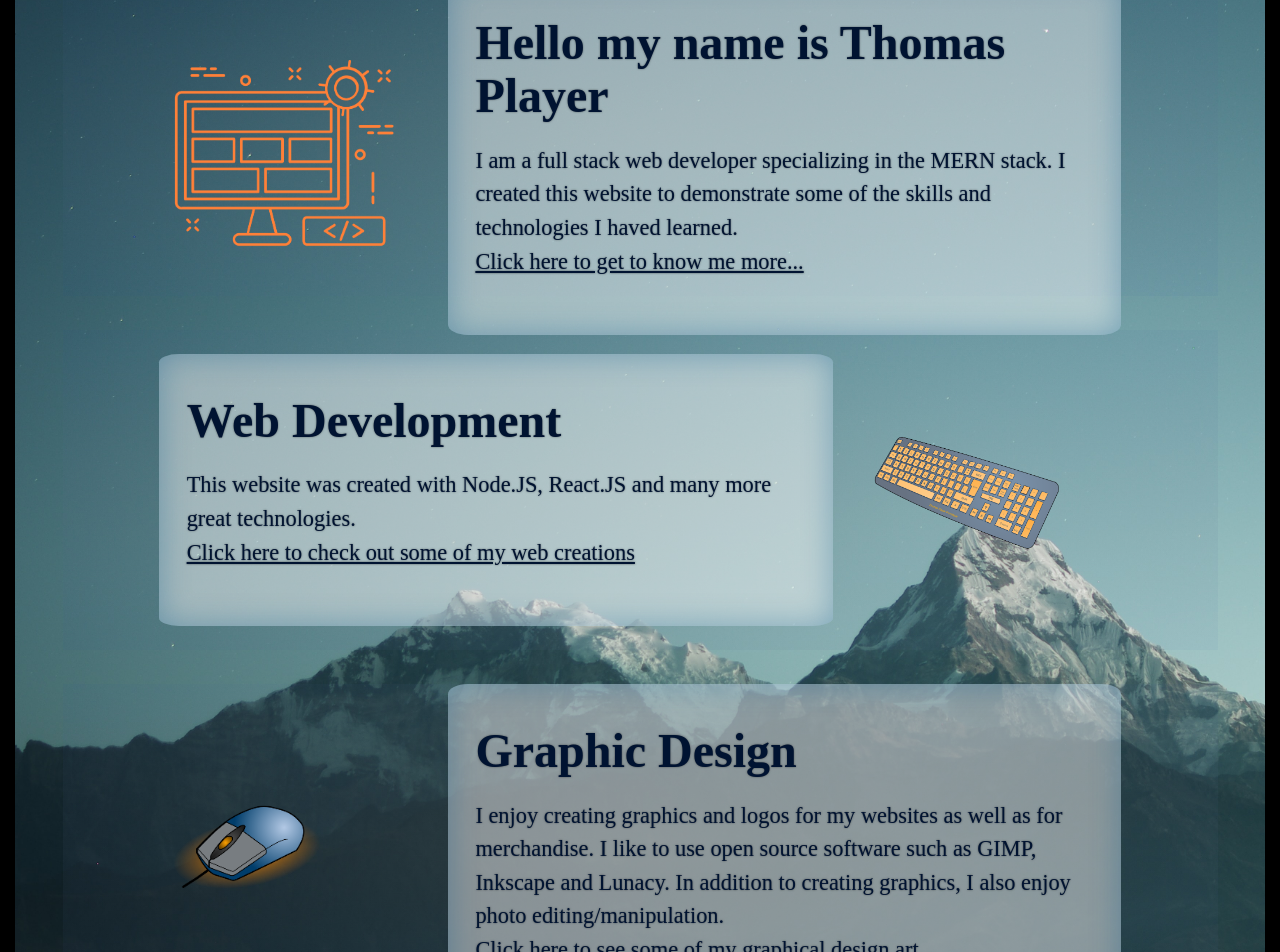
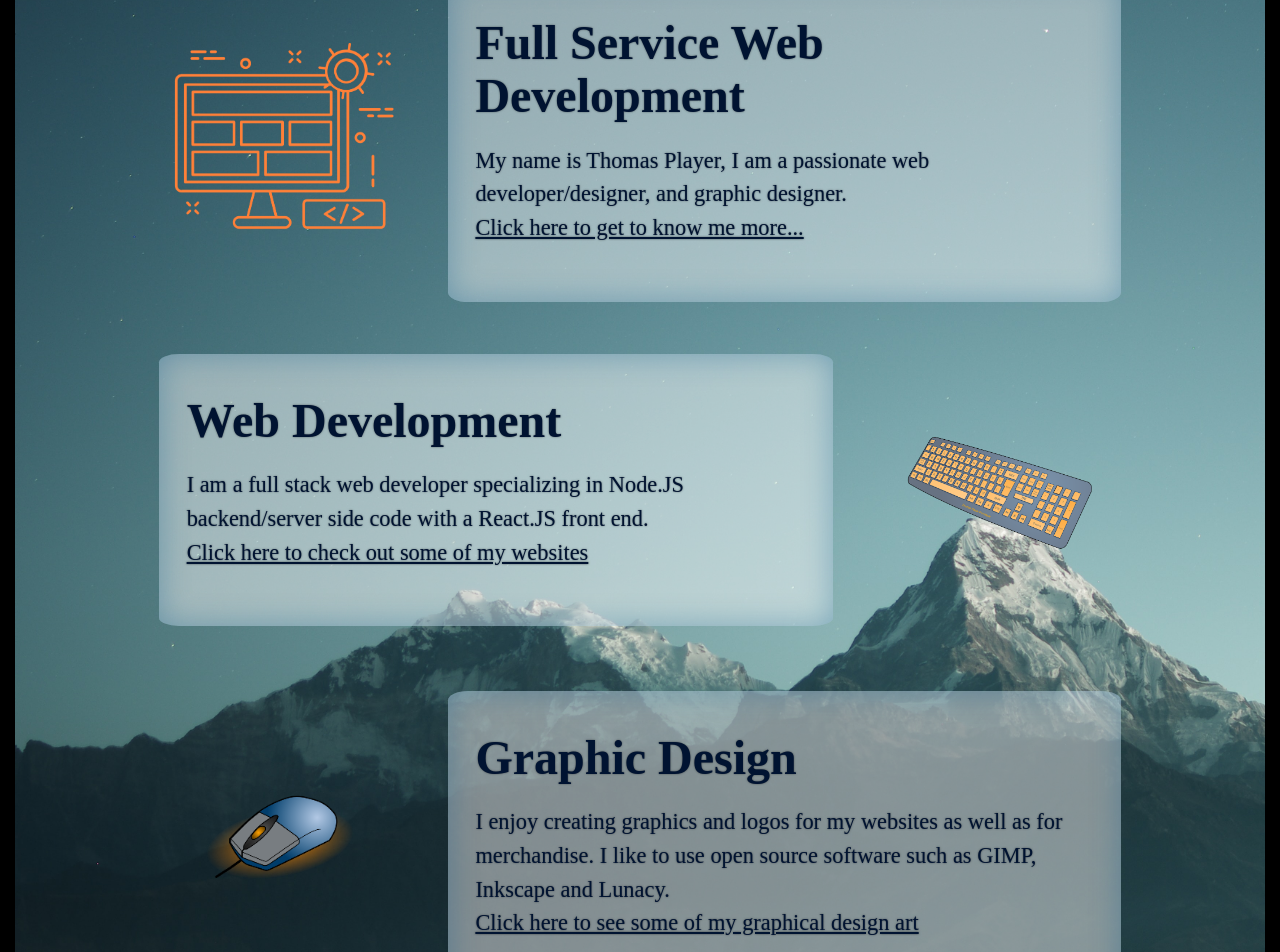
Before and after one commit to playerthomasm6/portfolioReact, a React (Create React App) app in the folder client/: page / in a window 1280 px wide. Shown: the part 280-1232 px from the top of the page. Built offline with nearby package versions, Linux system fonts and the light colour scheme; a web font is replaced by a local one.

Commit message:
update text home page

```diff
--- a/client/src/pages/Home.js
+++ b/client/src/pages/Home.js
@@ -23,16 +23,16 @@ function Home() {
       link: "/about",
       linkText: "Click here to get to know me more...",
       key: "B1",
-      titleText: "Hello my name is Thomas Player",
-      bodyText: `I am a full stack web developer specializing in the MERN stack. I created this website to demonstrate some of the skills and technologies I haved learned.  `
+      titleText: "Full Service Web Development",
+      bodyText: `My name is Thomas Player, I am a passionate web developer/designer, and graphic designer.`
 
     },
     {
       link: "/portfolio",
-      linkText: "Click here to check out some of my web creations",
+      linkText: "Click here to check out some of my websites",
       key: "B2",
       titleText: "Web Development",
-      bodyText: "This website was created with Node.JS, React.JS and many more great technologies.  "
+      bodyText: "I am a full stack web developer specializing in Node.JS backend/server side code with a React.JS front end. "
 
     },
     {
@@ -40,7 +40,7 @@ function Home() {
       linkText: "Click here to see some of my graphical design art",
       key: "B3",
       titleText: "Graphic Design",
-      bodyText: "I enjoy creating graphics and logos for my websites as well as for merchandise. I like to use open source software such as GIMP, Inkscape and Lunacy.  In addition to creating graphics, I also enjoy photo editing/manipulation. "
+      bodyText: "I enjoy creating graphics and logos for my websites as well as for merchandise. I like to use open source software such as GIMP, Inkscape and Lunacy."
     }
   ]
 
@@ -73,22 +73,23 @@ function Home() {
 
       <div className="row justify-content-center row-height">
         <div className="col-sm-7 main-info">
+
         <h1 className="main-info-title">{welcomeData[1].titleText}</h1>
             <p className="main-info-body">{welcomeData[1].bodyText}<br/>
             <a href={welcomeData[1].link}>{welcomeData[1].linkText}</a></p>
 
         </div>
 
-        <div className="col-sm-3 d-none d-sm-block img-fit">
-          <img className="imgStyle" id="logo-middle" src={KeyboardArt}></img>
+      <div className="col-sm-3 col-12 img-fit">
+          <img className="imgStyle" src={KeyboardArt}></img>
         </div>
       </div>
 
 
 
       <div className="row justify-content-center row-height">
-        <div className="col-sm-3 d-none d-sm-block img-fit">
-          <img className="imgStyle" id="logo-bottom"src={MouseArt}></img>
+      <div className="col-sm-3 col-12 img-fit">
+          <img className="imgStyle" src={MouseArt}></img>
         </div>
 
         <div className="col-sm-7 col-12 main-info">
--- a/client/src/pages/styleHome.css
+++ b/client/src/pages/styleHome.css
@@ -104,15 +104,6 @@ No media query for `xs` since this is the default in Bootstrap */
     }
 
 
-    #logo-middle {
-        display: none;
-
-    }
-
-    #logo-bottom {
-        display: none;
-    }
-
     .img-fit {
         display: none !important;
     }
@@ -190,9 +181,7 @@ No media query for `xs` since this is the default in Bootstrap */
     }
 
     .row-height {
-
         padding: auto;
-        background: radial-gradient(rgba(128, 128, 128, 0.185), rgba(0, 55, 175, 0.034));
         height: 40vh;
         margin-bottom: 3%;
     }
```
